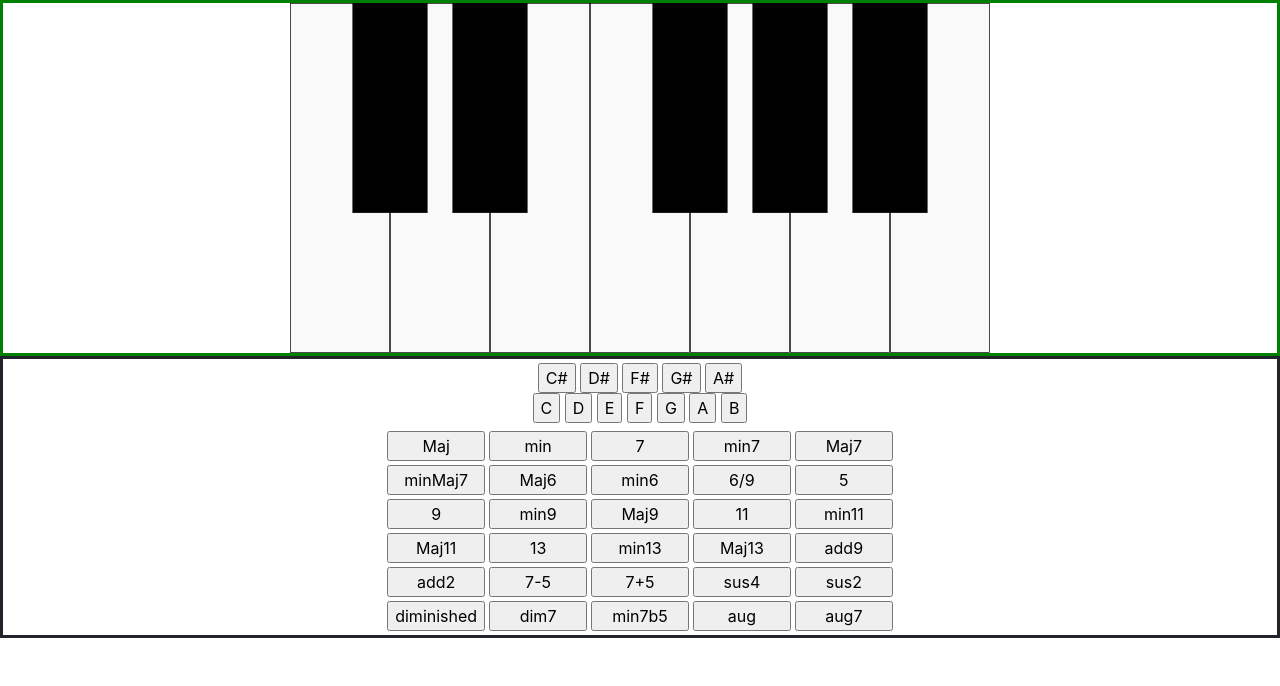
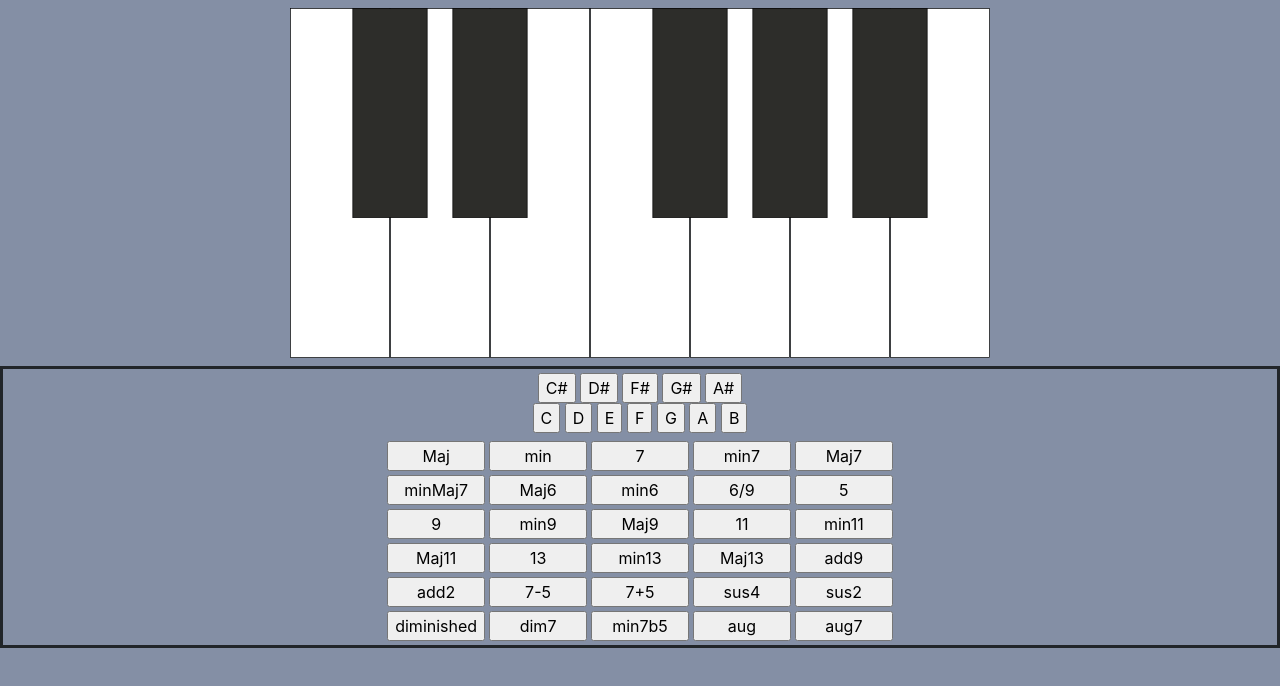
Before and after one commit to elokthewizard/cs50x-final, a plain HTML site: page templates/index.html in a window 1280 px wide. Drawn offline with nearby package versions, Linux system fonts and the light colour scheme.

Commit message:
init colors

```diff
--- a/static/style.css
+++ b/static/style.css
@@ -1,3 +1,7 @@
+body {
+    background-color: #848FA5;
+}
+
 #controls {
     border: solid;
     display: flex;
@@ -7,9 +11,25 @@
 }
 
 .graphic {
-    border: solid green;
+    padding: 0.5rem;
     display: flex;
     justify-content: center;
+}
+
+.svg-white-keys * {
+    fill: #E5DCC5;
+}
+
+.svg-black-keys * {
+    fill: #4C4C47;
+}
+
+.svg-white-keys *:hover {
+    filter: brightness(50%);
+}
+
+.svg-black-keys *:hover {
+    filter: brightness(150%);
 }
 
 #root-selection {
--- a/templates/index.html
+++ b/templates/index.html
@@ -43,51 +43,51 @@
                     inkscape:label="White Keys"
                     inkscape:groupmode="layer"
                     id="layer1"
-                    style="display:inline;fill:#f9f9f9">
+                    style="display:inline;fill:#FFFFFF">
                     <rect
-                        style="display:inline;fill:#f9f9f9;fill-opacity:1;stroke:#000000;stroke-width:0.703905;stroke-opacity:1"
+                        style="display:inline;fill:#FFFFFF;fill-opacity:1;stroke:#000000;stroke-width:0.703905;stroke-opacity:1"
                         id="C"
                         width="99.296097"
                         height="349.29608"
                         x="0.3519524"
                         y="0.35195231" />
                     <rect
-                        style="display:inline;fill:#f9f9f9;fill-opacity:1;stroke:#000000;stroke-width:0.703905;stroke-opacity:1"
+                        style="display:inline;fill:#FFFFFF;fill-opacity:1;stroke:#000000;stroke-width:0.703905;stroke-opacity:1"
                         id="D"
                         width="99.296097"
                         height="349.29608"
                         x="100.35195"
                         y="0.35195231" />
                     <rect
-                        style="display:inline;fill:#f9f9f9;fill-opacity:1;stroke:#000000;stroke-width:0.703905;stroke-opacity:1"
+                        style="display:inline;fill:#FFFFFF;fill-opacity:1;stroke:#000000;stroke-width:0.703905;stroke-opacity:1"
                         id="E"
                         width="99.296097"
                         height="349.29608"
                         x="200.35196"
                         y="0.35195231" />
                     <rect
-                        style="display:inline;fill:#f9f9f9;fill-opacity:1;stroke:#000000;stroke-width:0.703905;stroke-opacity:1"
+                        style="display:inline;fill:#FFFFFF;fill-opacity:1;stroke:#000000;stroke-width:0.703905;stroke-opacity:1"
                         id="F"
                         width="99.296097"
                         height="349.29608"
                         x="300.35193"
                         y="0.35195231" />
                     <rect
-                        style="display:inline;fill:#f9f9f9;fill-opacity:1;stroke:#000000;stroke-width:0.703905;stroke-opacity:1"
+                        style="display:inline;fill:#FFFFFF;fill-opacity:1;stroke:#000000;stroke-width:0.703905;stroke-opacity:1"
                         id="G"
                         width="99.296097"
                         height="349.29608"
                         x="400.35193"
                         y="0.35195231" />
                     <rect
-                        style="display:inline;fill:#f9f9f9;fill-opacity:1;stroke:#000000;stroke-width:0.703905;stroke-opacity:1"
+                        style="display:inline;fill:#FFFFFF;fill-opacity:1;stroke:#000000;stroke-width:0.703905;stroke-opacity:1"
                         id="A"
                         width="99.296097"
                         height="349.29608"
                         x="500.35193"
                         y="0.35195231" />
                     <rect
-                        style="display:inline;fill:#f9f9f9;fill-opacity:1;stroke:#000000;stroke-width:0.703905;stroke-opacity:1"
+                        style="display:inline;fill:#FFFFFF;fill-opacity:1;stroke:#000000;stroke-width:0.703905;stroke-opacity:1"
                         id="B"
                         width="99.296097"
                         height="349.29608"
@@ -100,35 +100,35 @@
                     id="layer3"
                     inkscape:label="Black Keys">
                     <rect
-                        style="fill:#000000;fill-opacity:1;stroke:#000000;stroke-width:0.670113;stroke-opacity:1"
+                        style="fill:#2D2D2A ;fill-opacity:1;stroke:#000000;stroke-width:0.670113;stroke-opacity:1"
                         id="Csharp"
                         width="74.329887"
                         height="209.33037"
                         x="62.835056"
                         y="0.33505628" />
                     <rect
-                        style="fill:#000000;fill-opacity:1;stroke:#000000;stroke-width:0.670113;stroke-opacity:1"
+                        style="fill:#2D2D2A ;fill-opacity:1;stroke:#000000;stroke-width:0.670113;stroke-opacity:1"
                         id="Dsharp"
                         width="74.329887"
                         height="209.33037"
                         x="162.83508"
                         y="0.33505628" />
                     <rect
-                        style="fill:#000000;fill-opacity:1;stroke:#000000;stroke-width:0.670105;stroke-opacity:1"
+                        style="fill:#2D2D2A ;fill-opacity:1;stroke:#000000;stroke-width:0.670105;stroke-opacity:1"
                         id="Fsharp"
                         width="74.329895"
                         height="209.3299"
                         x="362.83508"
                         y="0.33505273" />
                     <rect
-                        style="fill:#000000;fill-opacity:1;stroke:#000000;stroke-width:0.670113;stroke-opacity:1"
+                        style="fill:#2D2D2A ;fill-opacity:1;stroke:#000000;stroke-width:0.670113;stroke-opacity:1"
                         id="Gsharp"
                         width="74.329887"
                         height="209.33037"
                         x="462.83508"
                         y="0.33505628" />
                     <rect
-                        style="fill:#000000;fill-opacity:1;stroke:#000000;stroke-width:0.670113;stroke-opacity:1"
+                        style="fill:#2D2D2A ;fill-opacity:1;stroke:#000000;stroke-width:0.670113;stroke-opacity:1"
                         id="Asharp"
                         width="74.329887"
                         height="209.33037"
```
